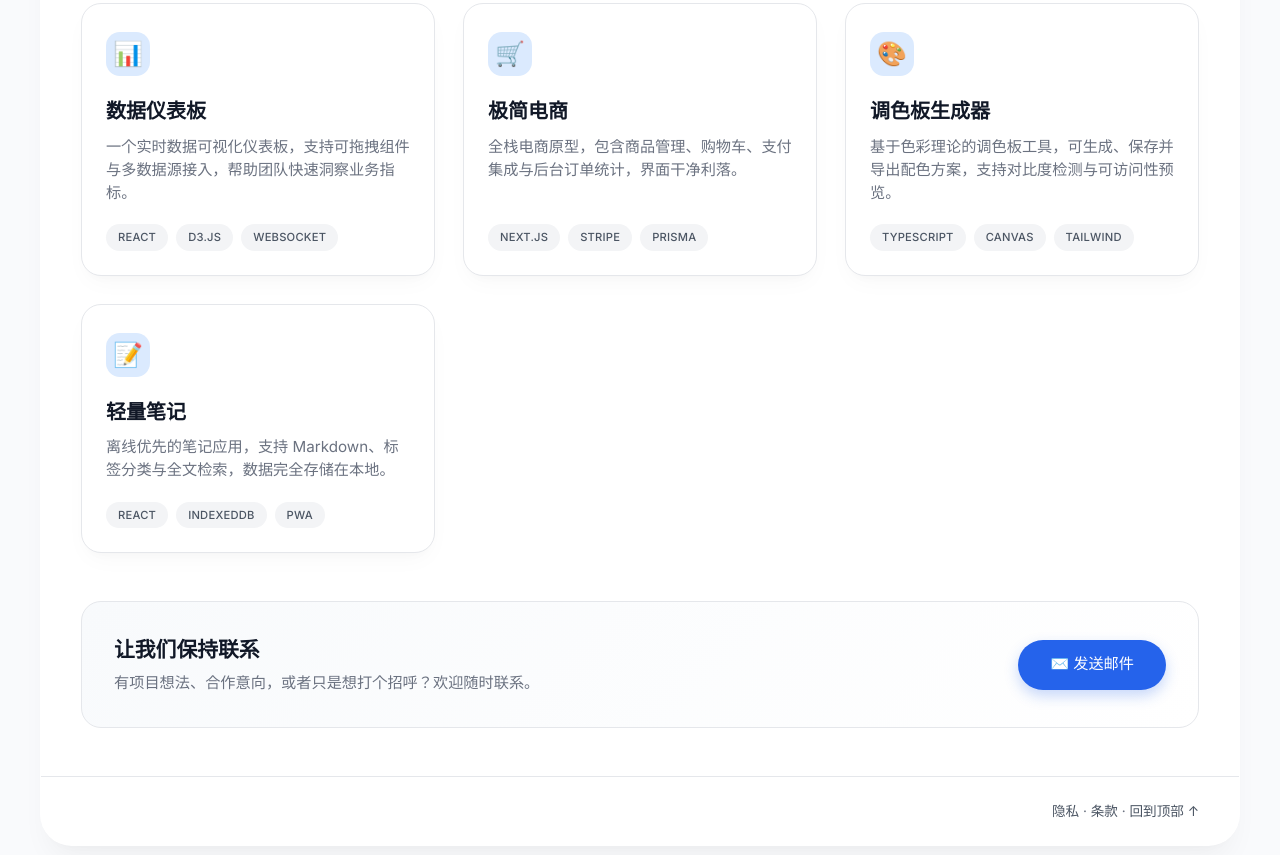
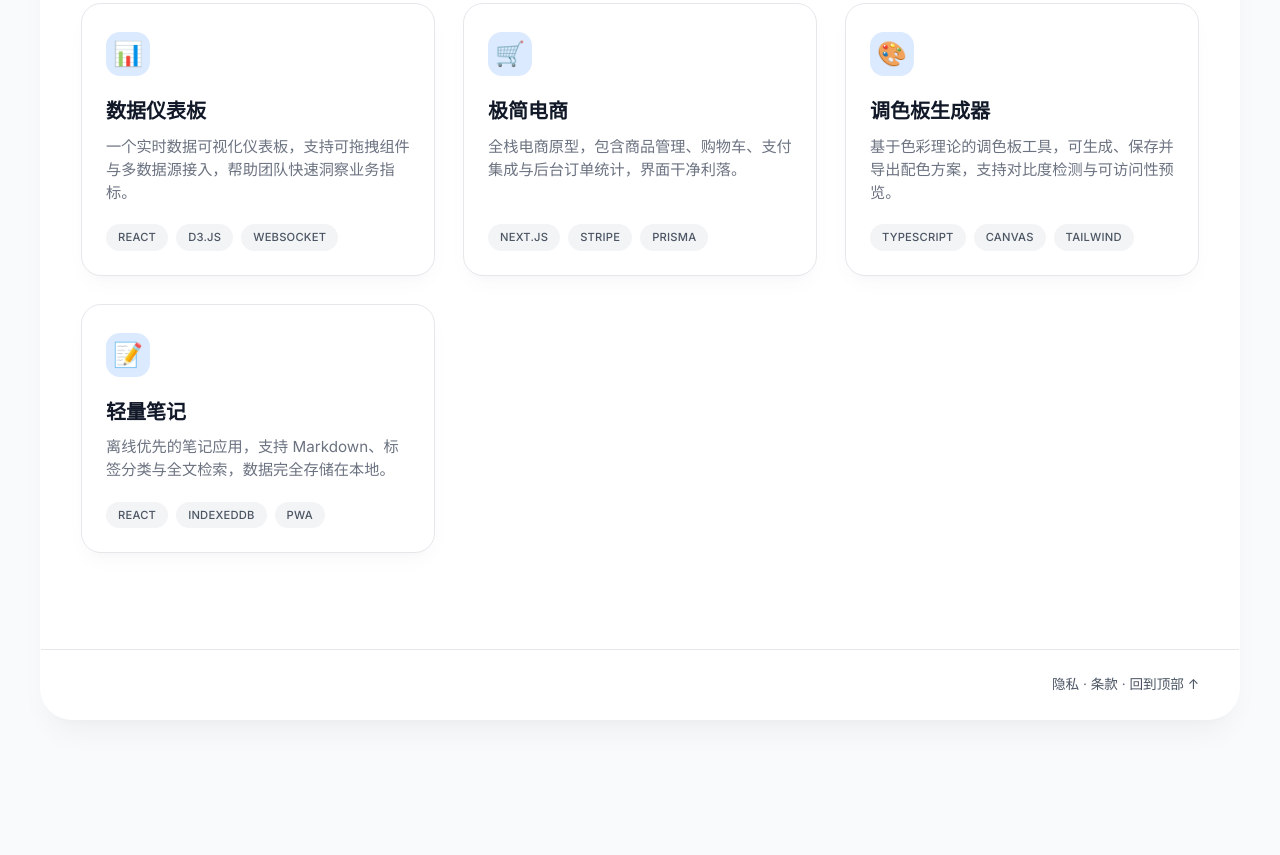
Before and after one commit to 2duan2-byte/-, a plain HTML site: page index.html in a window 1280 px wide. Shown: the part 765-1620 px from the top of the page. After the commit the page ends 1517 px from the top, so only its background shows below. Drawn offline with Linux system fonts and the light colour scheme.

Commit message:
Update index.html

```diff
--- a/index.html
+++ b/index.html
@@ -554,7 +554,6 @@
                 <a href="#home">首页</a>
                 <a href="#skills">技能</a>
                 <a href="#projects">项目</a>
-                <a href="#contact">联系</a>
             </div>
         </nav>
 
@@ -678,19 +677,6 @@
                     </article>
                 </div>
             </section>
-
-            <!-- 联系方式区块 -->
-            <section id="contact" class="contact-section">
-                <div class="contact-card">
-                    <div class="contact-text">
-                        <h3>让我们保持联系</h3>
-                        <p>有项目想法、合作意向，或者只是想打个招呼？欢迎随时联系。</p>
-                    </div>
-                    <a href="mailto:hello@linyi.dev" class="contact-button">
-                        ✉️ 发送邮件
-                    </a>
-                </div>
-            </section>
         </main>
 
         <!-- 页脚 -->
```
